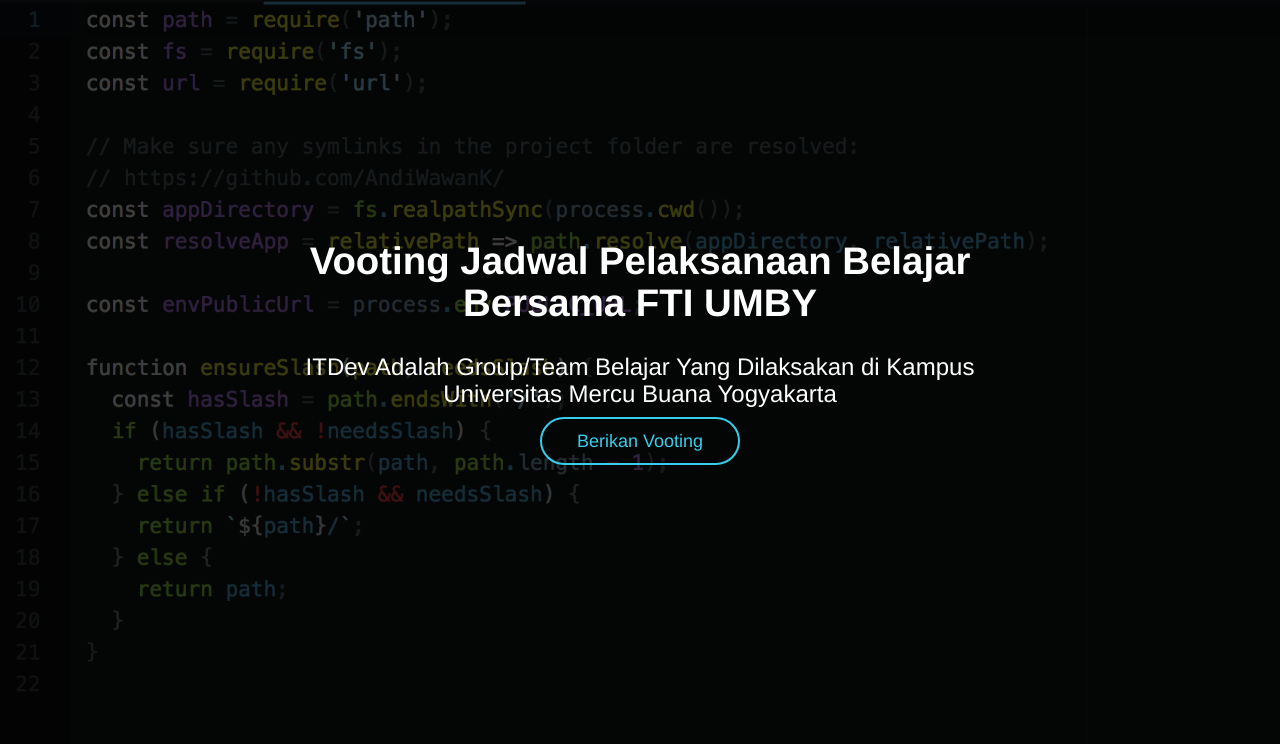
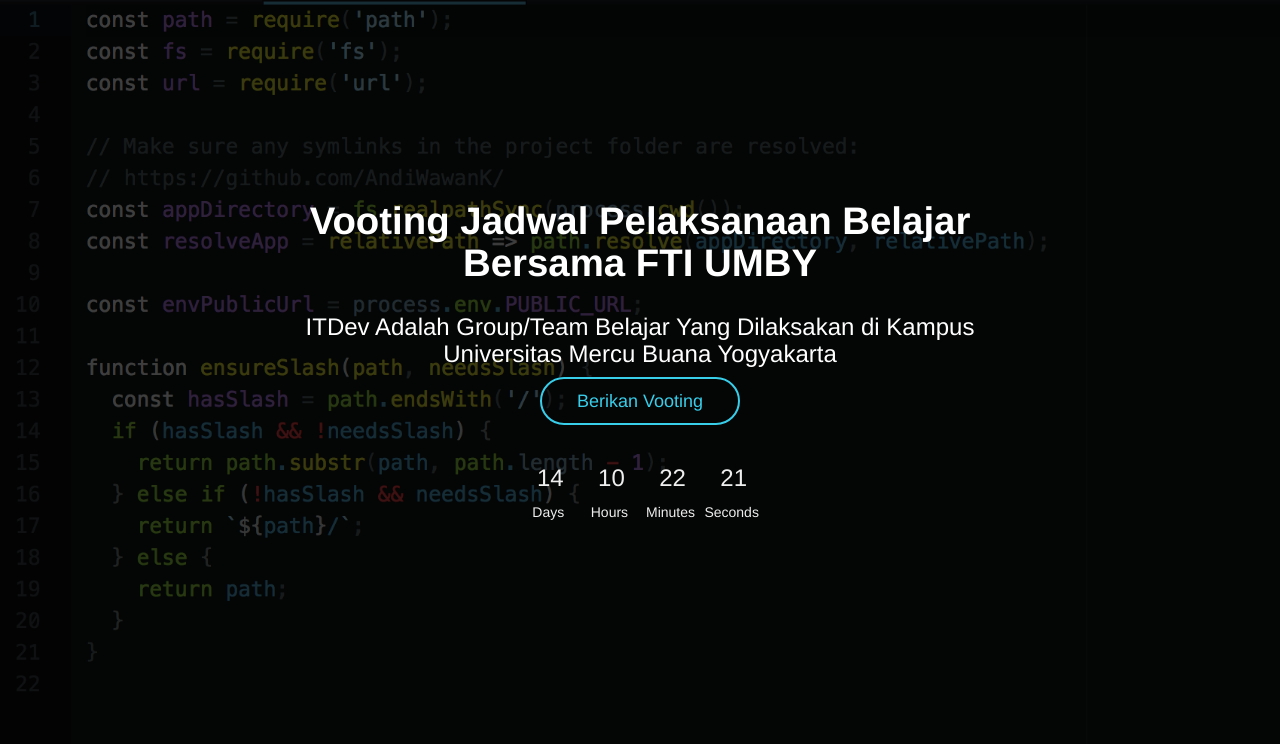
Before and after one commit to AndiWawanK/vote, a CodeIgniter app: page /vote/ in a window 1280 px wide. Shown: the part 52-800 px from the top of the page. Run offline with CodeIgniter, Linux system fonts and the light colour scheme.

Commit message:
initial commit

```diff
--- a/application/controllers/Vote.php
+++ b/application/controllers/Vote.php
@@ -6,6 +6,9 @@
       $this->load->model('M_data');
     }
     public function index(){
+      if($this->session->userdata('status') == "login"){
+			    redirect(base_url("vote/dashboard"));
+		  }
       $this->load->view('home');
     }
     public function dashboard(){
--- a/application/views/home.php
+++ b/application/views/home.php
@@ -39,6 +39,38 @@
               <h3>ITDev Adalah Group/Team Belajar Yang Dilaksakan di Kampus <br> Universitas Mercu Buana Yogyakarta</h3>
               <a href="<?php echo base_url('/login') ?>" type="button" class="btn btn-voting btn-lg" name="button">Berikan Vooting</a>
             </div>
+
+
+            <div class="col-md-4"></div>
+            <div class="col-md-4">
+              <div class="time-lapse">
+                  <div class="countdown-block">
+                    <div class="countdown col-xs-3" id="">
+                      <h3 id="days"></h3>
+                      <span>days</span>
+                      <!-- <hr> -->
+                    </div>
+                    <div class="countdown col-xs-3" id="">
+                      <h3 id="hours"></h3>
+                      <span>hours</span>
+                      <!-- <hr> -->
+                    </div>
+                    <div class="countdown col-xs-3" id="">
+                      <h3 id="minutes"></h3>
+                      <span>minutes</span>
+                      <!-- <hr> -->
+                    </div>
+                    <div class="countdown col-xs-3" id="">
+                      <h3 id="seconds"></h3>
+                      <span>seconds</span>
+                      <!-- <hr> -->
+                    </div>
+                  </div>
+               </div>
+            </div>
+            <div class="col-md-4"></div>
+
+
           </div>
         </div>
       </div>
@@ -46,5 +78,6 @@
 
     <script src="<?php echo base_url() ?>assets/js/jquery.js"></script>
     <script src="<?php echo base_url() ?>assets/js/bootstrap.min.js"></script>
+    <script src="<?php echo base_url() ?>assets/js/mytime.js"></script>
   </body>
 </html>
--- a/assets/css/main.css
+++ b/assets/css/main.css
@@ -11,7 +11,7 @@
   height: 93vh;
 }
 .__heading{
-  margin-top: 30vh;
+  margin-top: 25vh;
 }
 @media (max-width: 992px) {
   .__heading{
@@ -119,3 +119,43 @@
 .panel-body .radio,.panel-body .checkbox {margin-top: 0px;margin-bottom: 0px;}
 .panel-body .list-group {margin-bottom: 0;}
 .margin-bottom-none { margin-bottom: 0; }
+
+.time-lapse{
+  margin-top: 20px;
+}
+.time-lapse h3{
+  font-weight: 400;
+  text-align: center;
+  color: #eee;
+  margin-left: 4px;
+}
+div.countdown.col-xs-3{
+  padding: 0px;
+}
+.countdown span{
+  /* font-size: 2vw; */
+  text-transform:capitalize;
+  color: #eee;
+}
+@media (max-width: 992px) {
+  .countdown span{
+    font-size: 3vw;
+  }
+}
+/* .countdown hr{
+  border-color: #eee;
+  border-width: 2px;
+} */
+.countdown-block{
+  margin: auto;
+}
+@media only screen and (max-width: 600px) {
+  .countdown{
+    padding: 0px 27px;
+  }
+}
+@media (max-width: 320px) {
+  .time-lapse{
+    display: none;
+  }
+}
--- /dev/null
+++ b/assets/js/mytime.js
@@ -0,0 +1,35 @@
+// Set the date we're counting down to
+var countDownDate = new Date("June 21, 2018 16:00:00").getTime();
+
+// Update the count down every 1 second
+var x = setInterval(function() {
+
+    // Get todays date and time
+    var now = new Date().getTime();
+
+    // Find the distance between now an the count down date
+    var distance = countDownDate - now;
+
+    // Time calculations for days, hours, minutes and seconds
+    var days = Math.floor(distance / (1000 * 60 * 60 * 28));
+    var hours = Math.floor((distance % (1000 * 60 * 60 * 28)) / (1000 * 60 * 60));
+    var minutes = Math.floor((distance % (1000 * 60 * 60)) / (1000 * 60));
+    var seconds = Math.floor((distance % (1000 * 60)) / 1000);
+
+    // Output the result in an element with id="demo"
+    // document.getElementById("pengumuman").innerHTML = days + " " + hours + " "
+    // + minutes + " " + seconds + " ";
+    // document.getElementById("days").innerHTML = days + "";
+    // console.log(seconds);
+    document.getElementById("days").innerHTML = days;
+    document.getElementById("hours").innerHTML = hours;
+    document.getElementById("minutes").innerHTML = minutes;
+    document.getElementById("seconds").innerHTML = seconds;
+    // If the count down is over, write some text
+    if (distance < 0) {
+        clearInterval(x);
+        // document.getElementById("pengumuman").innerHTML = "EXPIRED";
+        window.location.replace("http://localhost:8888/webpengumuman/Welcome/home");
+
+    }
+}, 1000);
```
Also changed, not shown: application/controllers/Admin.php (added, +19 -0 lines), application/models/M_admin.php (added, +13 -0 lines), application/views/dashboard.php (+10 -1 lines).
